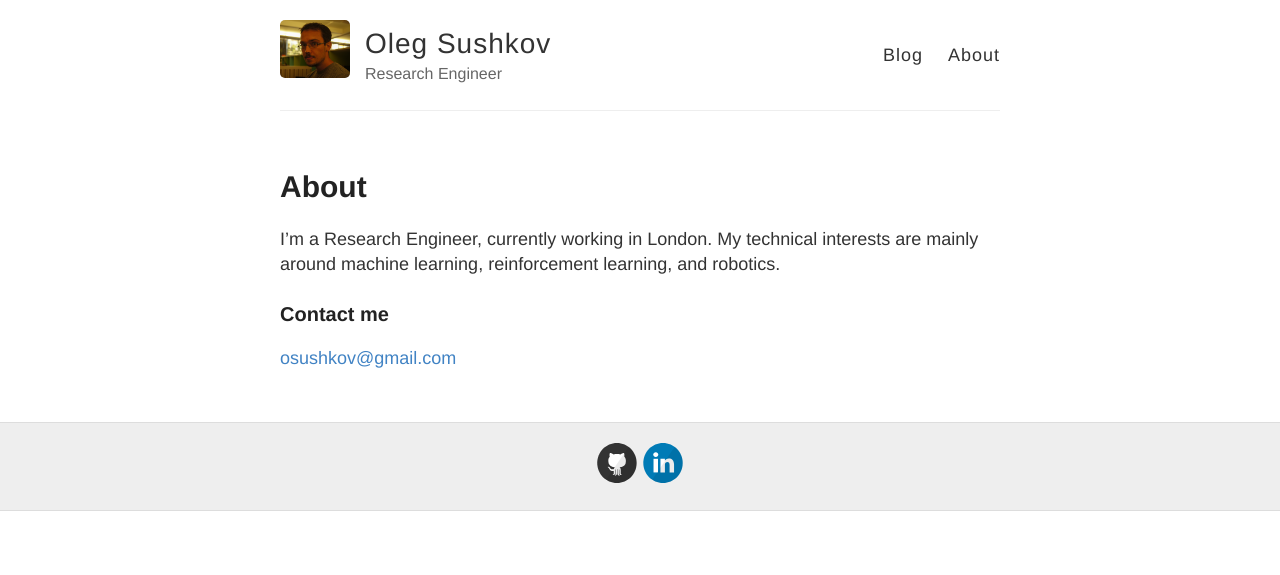
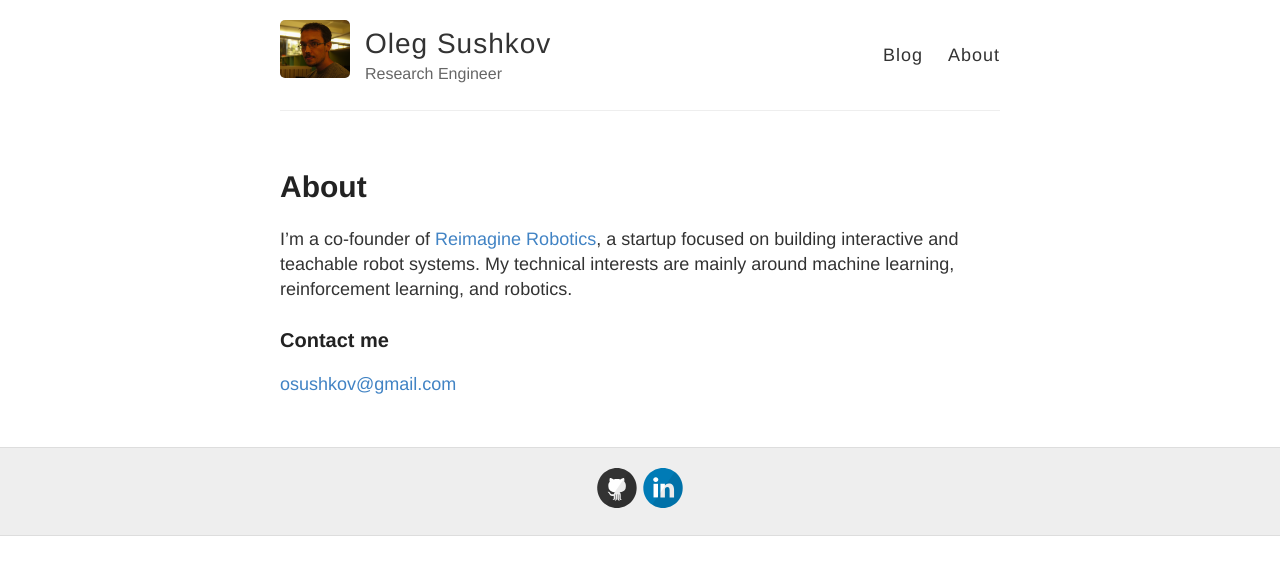
Before and after one commit to osushkov/osushkov.github.io, a Jekyll site: the page built from about.md, in a window 1280 px wide. Shown: the top 575 px of the page. Built offline with Jekyll 4.4.1, drawn with Linux system fonts in a browser that asks for light colours.

Commit message:
Update about.md
update for about me.

```diff
--- a/about.md
+++ b/about.md
@@ -4,7 +4,7 @@ title: About
 permalink: /about/
 ---
 
-I'm a Research Engineer, currently working in London. My technical interests are mainly around machine learning, reinforcement learning, and robotics.
+I'm a co-founder of [Reimagine Robotics](www.reimaginerobotics.ai), a startup focused on building interactive and teachable robot systems. My technical interests are mainly around machine learning, reinforcement learning, and robotics.
 
 
 ### Contact me
```
